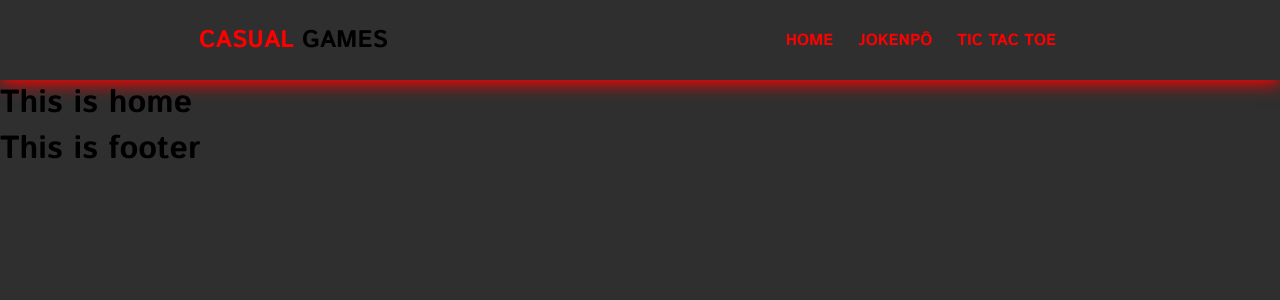
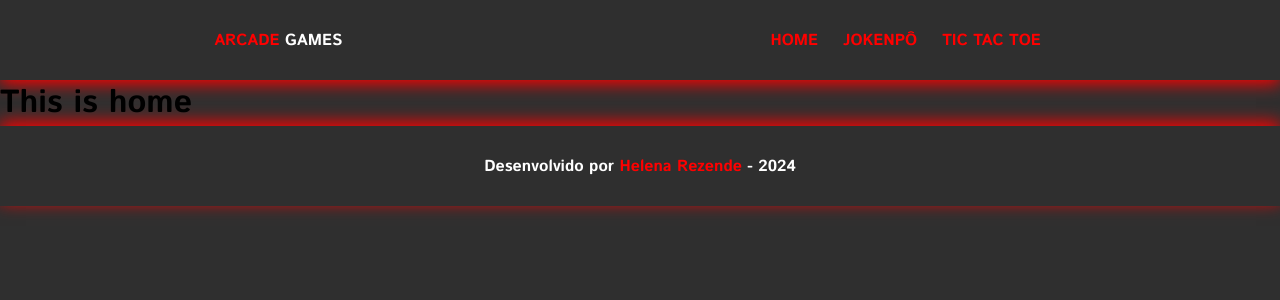
Before and after one commit to GalaxyHG/jokenpo, a React (Vite) app: page / in a window 1280 px wide. Shown: the top 300 px of the page. Built offline with nearby package versions, Linux system fonts and the light colour scheme.

Commit message:
header changes, footer styles

```diff
--- a/index.html
+++ b/index.html
@@ -3,7 +3,7 @@
   <head>
     <meta charset="UTF-8" />
     <meta name="viewport" content="width=device-width, initial-scale=1.0" />
-    <title>Casual Games</title>
+    <title>Arcade Games</title>
   </head>
   <body>
     <div id="root"></div>
--- a/src/components/Footer/Footer.module.css
+++ b/src/components/Footer/Footer.module.css
@@ -0,0 +1,15 @@
+.footer {
+    height: 10vh;
+    background-color: #2F2F2F;
+    box-shadow: 0px -4px 16px #FF0000;
+}
+
+.red {
+    color: #FF0000;
+    font-weight: 700;
+}
+
+.white {
+    color: #FFF;
+    font-weight: 700;
+}
--- a/src/components/Footer/index.jsx
+++ b/src/components/Footer/index.jsx
@@ -3,7 +3,9 @@ import styles from './Footer.module.css'
 function Footer() {
     return (
         <>
-            <h1>This is footer</h1>
+            <section className={styles.footer}>
+                <span className={styles.white}>Desenvolvido por <span className={styles.red}>Helena Rezende</span> - 2024</span>
+            </section>
         </>
     )
 }
--- a/src/components/Header/Header.module.css
+++ b/src/components/Header/Header.module.css
@@ -1,4 +1,4 @@
-section {
+.header {
     background-color: #2F2F2F;
     box-shadow: 0px 4px 16px #FF0000;
     height: 10vh;
@@ -7,12 +7,14 @@ section {
     justify-content: space-around;
 }
 
-h1 {
-    font-weight: bold;
+.red {
+    color: #FF0000;
+    font-weight: 700;
 }
 
-span {
-    color: #FF0000;
+.white {
+    color: #FFF;
+    font-weight: 700;
 }
 
 li {
@@ -23,7 +25,7 @@ li {
 .link {
     color: #FF0000;
     text-decoration: none;
-    font-weight: bold;
+    font-weight: 700;
     transition: 0.4s;
 }
 
--- a/src/components/Header/index.jsx
+++ b/src/components/Header/index.jsx
@@ -4,8 +4,8 @@ import { Link } from 'react-router-dom'
 function Header() {
     return (
         <>
-            <section>
-                <h1><span>CASUAL</span> GAMES</h1>
+            <section className={styles.header}>
+                <span className={styles.white}><span className={styles.red}>ARCADE</span> GAMES</span>
                 <ul>
                     <li><Link className={styles.link} to="/">HOME</Link></li>
                     <li><Link className={styles.link} to="/jokenpo">JOKENPÔ</Link></li>
--- a/src/pages/Pagina404/Pagina404.module.css
+++ b/src/pages/Pagina404/Pagina404.module.css
@@ -0,0 +1,6 @@
+section {
+    height: 80vh;
+    display: flex;
+    align-items: center;
+    justify-content: center;
+}
--- a/src/pages/Pagina404/index.jsx
+++ b/src/pages/Pagina404/index.jsx
@@ -3,7 +3,9 @@ import styles from './Pagina404.module.css'
 function Pagina404() {
     return (
         <>
-            <h1>Página não encontrada! Erro 404.</h1>
+            <section className={styles.main}>
+                <h1>Página não encontrada! Erro 404.</h1>
+            </section>
         </>
     )
 }
```
